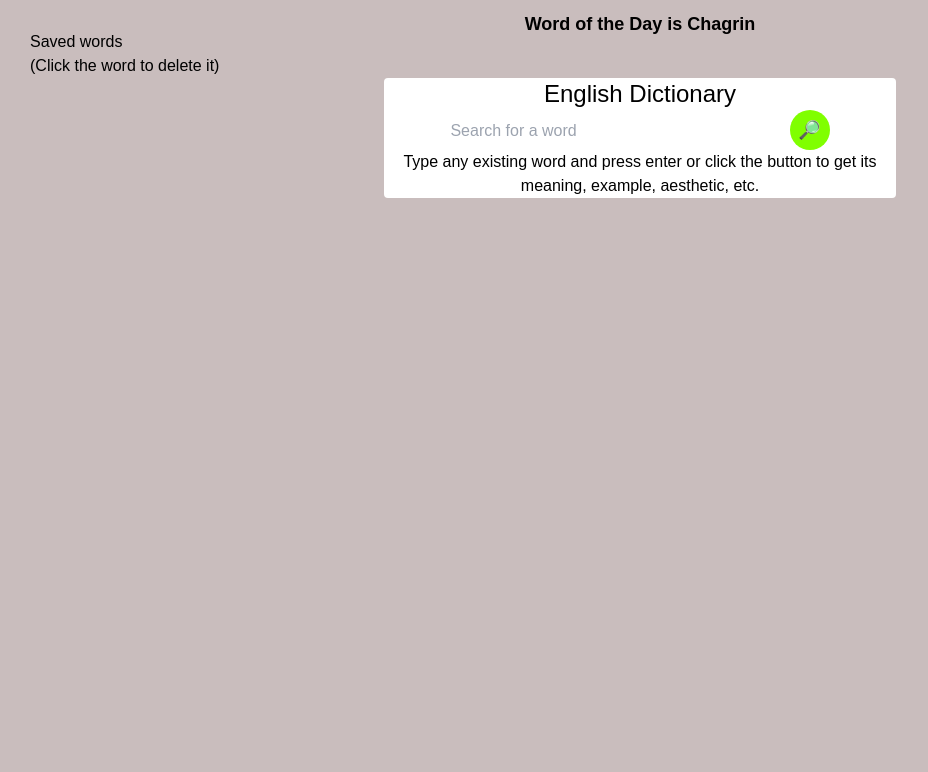
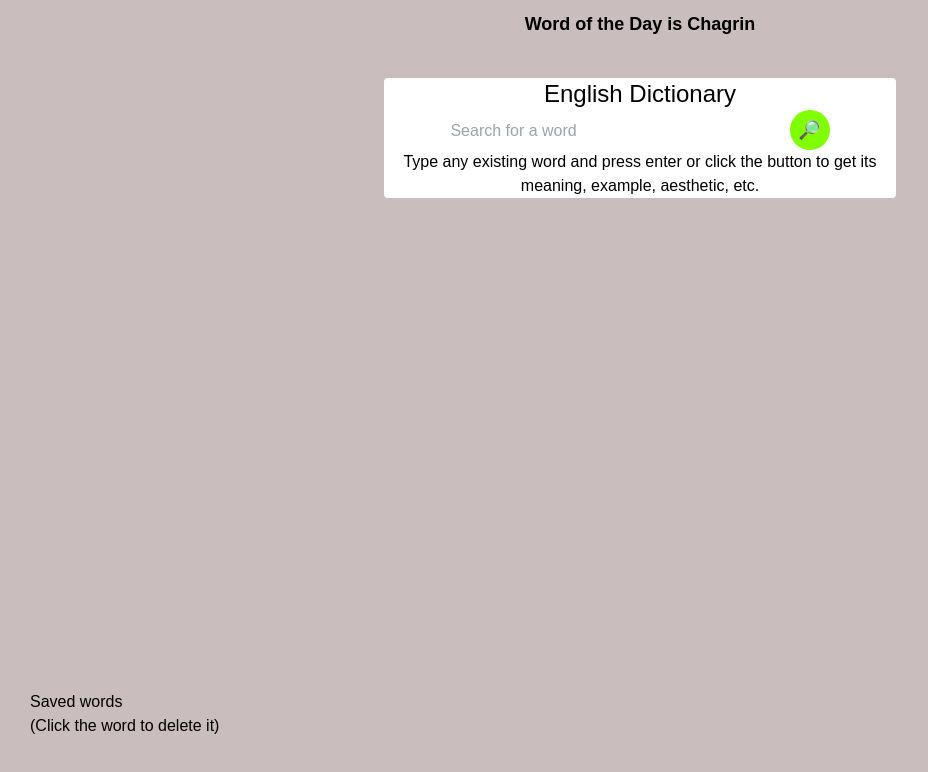
Before and after one commit to suadpllana/dictionary, a React (Vite) app: page / in a window 1280 px wide. Shown: the top 772 px of the page, without its empty margins (0-928 px from the left). Built offline with nearby package versions, Linux system fonts and the light colour scheme.

Commit message:
first commit

```diff
--- a/src/index.css
+++ b/src/index.css
@@ -17,12 +17,13 @@ body{
 }
 .savedWordsContainer{
     position: absolute;
-    top: 30px;
+    bottom: 30px;
     left: 30px;
+    margin-bottom: 2rem;
+}
+.savedWordsContainer .savedWord{
+    cursor: pointer;
 
-}
-.savedWord{
-    cursor: pointer;
 }
 .savedWord:hover{
     opacity: 0.7;
```
